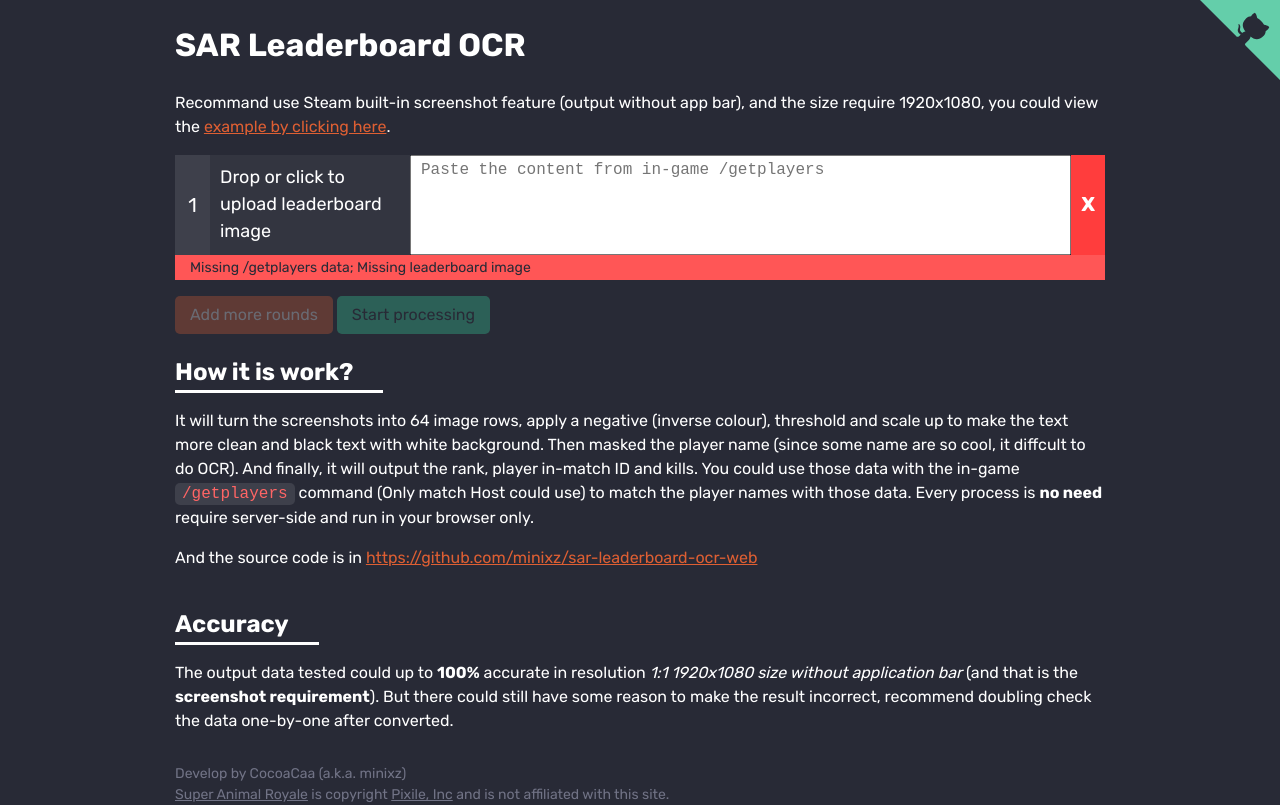
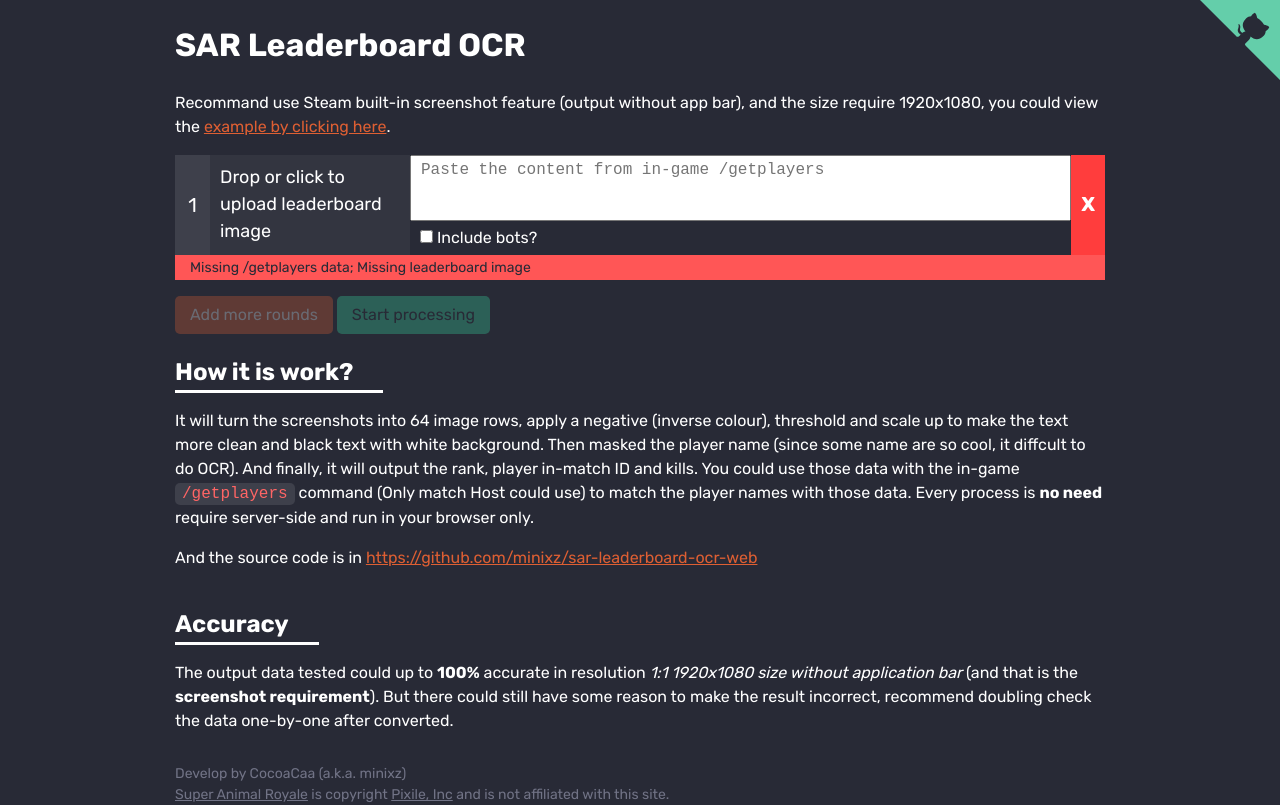
Before and after one commit to CocoaCaa/sar-leaderboard-ocr-web, a Svelte app: page / in a window 1280 px wide. Built offline with nearby package versions, Linux system fonts and the light colour scheme.

Commit message:
feat: add include bots option

```diff
--- a/src/components/MultiOcrLanding.svelte
+++ b/src/components/MultiOcrLanding.svelte
@@ -9,7 +9,7 @@
     let isValid = false;
 
     function handleAddRound() {
-        inputs = inputs.concat({ players: '', _errors: [] });
+        inputs = inputs.concat({ players: '', includeBots: false, _errors: [] });
     }
 
     function handleRemoveRound(idx: number) {
--- a/src/components/MultiOcrLandingInputItem.svelte
+++ b/src/components/MultiOcrLandingInputItem.svelte
@@ -101,11 +101,16 @@
             Drop or click to upload leaderboard image
             <input class="upload-drop-zone__input" type="file" on:change={handleFileClick} />
         </label>
-        <textarea
-            class="input-item__players"
-            bind:value={input.players}
-            placeholder="Paste the content from in-game /getplayers"
-        />
+        <div class="input-item__settings">
+            <textarea
+                class="input-item__players"
+                bind:value={input.players}
+                placeholder="Paste the content from in-game /getplayers"
+            />
+            <div class="input-item__toolbar">
+                <label><input type="checkbox" /> Include bots?</label>
+            </div>
+        </div>
         <button type="button" class="input-item__remove" on:click={handleRemove}>X</button>
     </div>
     {#if input._errors.length > 0}
@@ -141,6 +146,12 @@
         background-color: rgba(255, 255, 255, 0.1);
     }
 
+    .input-item__settings {
+        flex: 1;
+        display: flex;
+        flex-direction: column;
+    }
+
     .input-item__players {
         flex: 1;
         padding: 5px 10px;
@@ -150,6 +161,10 @@
         &:focus {
             outline: none;
         }
+    }
+
+    .input-item__toolbar {
+        padding: 5px 10px;
     }
 
     .input-item__remove {
--- a/src/components/MultiOcrProcessing.svelte
+++ b/src/components/MultiOcrProcessing.svelte
@@ -79,7 +79,14 @@
                     data: { text },
                 } = await worker.recognize(canvas.toDataURL());
                 const [id, kills] = text.trim().split(' ');
-                const name = players.find((p) => p.pID === id)?.Player ?? 'Unknown';
+                const playerRow = players.find((p) => p.pID === id);
+                if (!playerRow) {
+                    continue;
+                }
+                if (!playerRow.PlayfabID && !currentInput.includeBots) {
+                    continue;
+                }
+                const name = playerRow.Player ?? 'Unknown';
                 const existsRowIdx = outputs.findIndex((row) => row.name === name);
                 const row =
                     existsRowIdx === -1
--- a/src/types.d.ts
+++ b/src/types.d.ts
@@ -1,6 +1,7 @@
 export interface OcrInput {
     imageUrl?: string;
     players: string;
+    includeBots: boolean;
 }
 export interface GetPlayerRow {
     pID: string;
```
